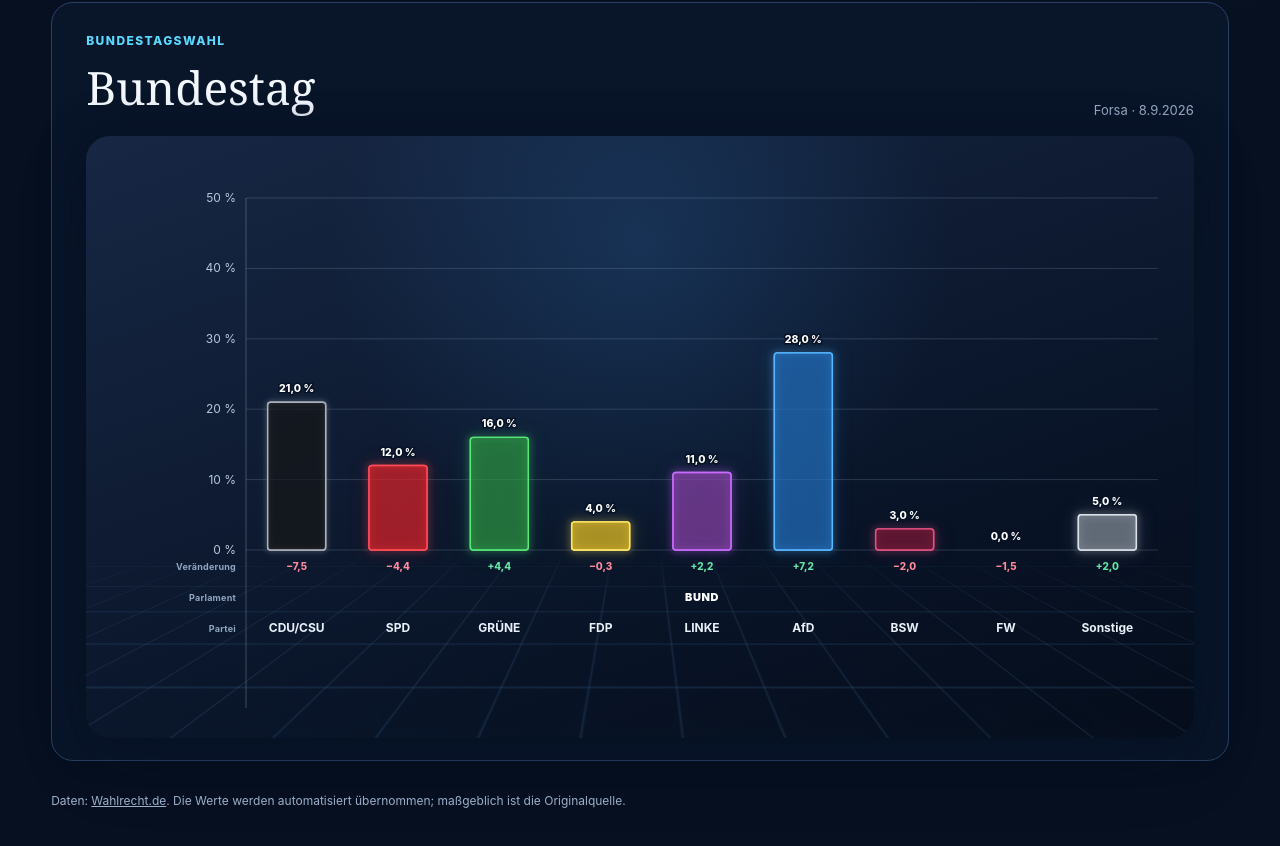
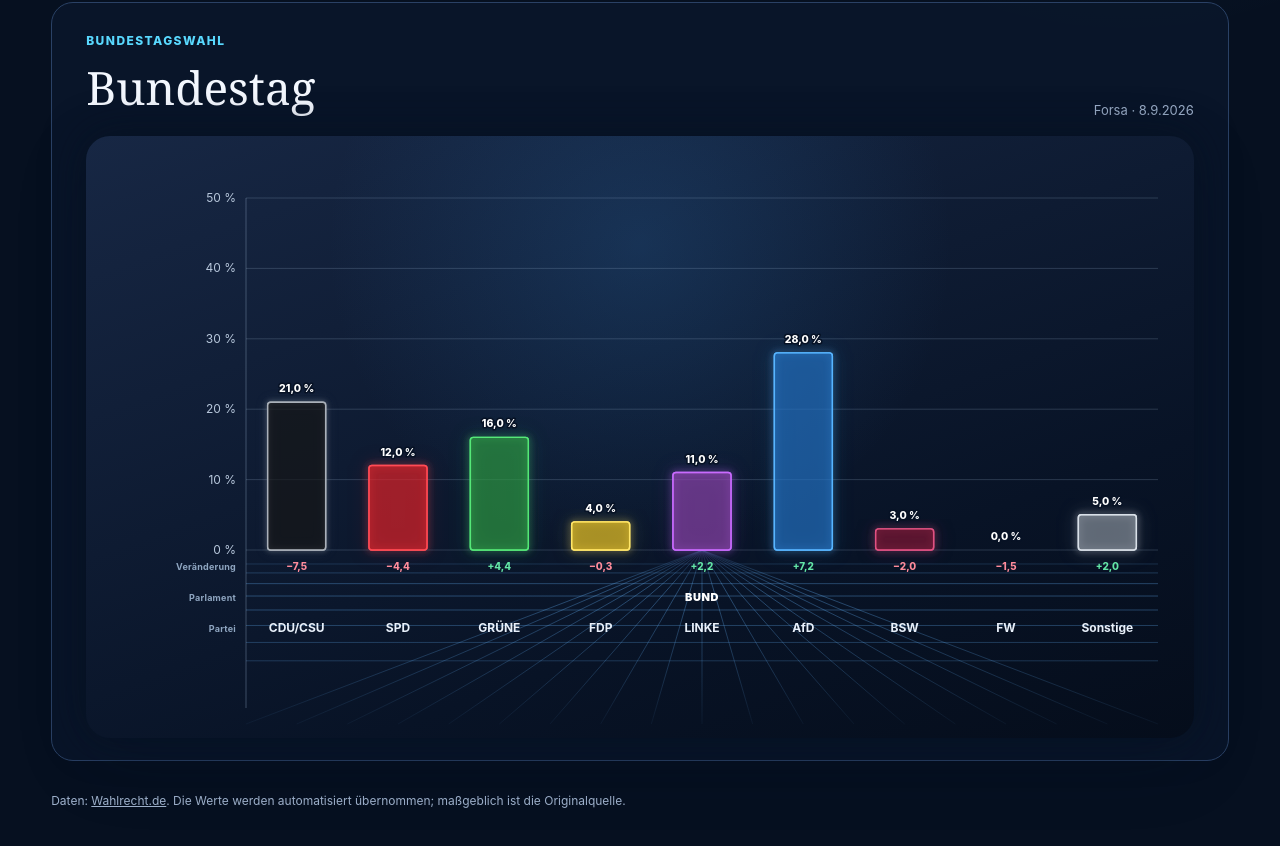
Before and after one commit to charavision/SonntagsfrageView, a plain HTML site: page index.html in a window 1280 px wide. Shown: the part 930-1776 px from the top of the page. Drawn offline with Linux system fonts and the light colour scheme.

Commit message:
Gitterboden am Original ausrichten

```diff
--- a/app.js
+++ b/app.js
@@ -189,6 +189,7 @@ function render(animate = true) {
     : Math.max(availableWidth, margin.left + margin.right + visiblePlotWidth * (totalBarCount / visibleBarLimit));
   const height = compact ? 520 : 590;
   const innerH = height - margin.top - margin.bottom;
+  const baselineY = margin.top + innerH;
   const chartW = width - margin.left - margin.right;
   const groupWidth = chartW / parties.length;
   const maxValue = Math.max(50, ...series.flatMap(item => parties.map(party => item.poll.values[party] || 0)));
@@ -198,7 +199,13 @@ function render(animate = true) {
   els.chart.setAttribute("height", height);
 
   const defs = svgEl("defs");
-  defs.innerHTML = parties.map((party, index) => {
+  defs.innerHTML = `<linearGradient id="floor-line-fade" x1="0" y1="${baselineY}" x2="0" y2="${height}" gradientUnits="userSpaceOnUse">
+      <stop offset="0" stop-color="#65b6ff" stop-opacity=".08"/>
+      <stop offset=".22" stop-color="#65b6ff" stop-opacity=".34"/>
+      <stop offset=".68" stop-color="#65b6ff" stop-opacity=".2"/>
+      <stop offset="1" stop-color="#65b6ff" stop-opacity=".04"/>
+    </linearGradient>
+    <filter id="floor-soft" x="-10%" y="-10%" width="120%" height="120%"><feGaussianBlur stdDeviation="1.25"/></filter>` + parties.map((party, index) => {
     const glow = PARTY_META[party].glow;
     const union = party === "CDU/CSU";
     return `<filter id="bar-glow-${index}" x="-100%" y="-45%" width="300%" height="210%">
@@ -212,6 +219,30 @@ function render(animate = true) {
     </filter>`;
   }).join("");
   els.chart.append(defs);
+
+  const floor = svgEl("g", { class: "perspective-floor", "aria-hidden": "true" });
+  const floorBottom = height - 2;
+  const vanishX = margin.left + chartW / 2;
+  const floorLeft = axisX;
+  const floorRight = width - margin.right;
+  for (let index = 0; index <= 18; index += 1) {
+    const x = floorLeft + ((floorRight - floorLeft) * index) / 18;
+    floor.append(svgEl("line", {
+      x1: vanishX, y1: baselineY, x2: x, y2: floorBottom,
+      stroke: "url(#floor-line-fade)", "stroke-width": compact ? .8 : 1
+    }));
+  }
+  for (let index = 1; index <= 13; index += 1) {
+    const progress = index / 13;
+    const y = baselineY + (floorBottom - baselineY) * Math.pow(progress, 1.72);
+    const soft = index <= 2 || index >= 11;
+    floor.append(svgEl("line", {
+      x1: floorLeft, y1: y, x2: floorRight, y2: y,
+      stroke: "url(#floor-line-fade)", "stroke-width": compact ? .8 : 1,
+      ...(soft ? { filter: "url(#floor-soft)" } : {})
+    }));
+  }
+  els.chart.append(floor);
 
   for (let tick = 0; tick <= yMax; tick += 10) {
     const y = margin.top + innerH - (tick / yMax) * innerH;
--- a/index.html
+++ b/index.html
@@ -5,7 +5,7 @@
   <meta name="viewport" content="width=device-width, initial-scale=1">
   <meta name="description" content="Interaktive Darstellung aktueller Sonntagsfragen für Bundestag und Landtage.">
   <title>Sonntagsfragen – Bund & Länder</title>
-  <link rel="stylesheet" href="styles.css?v=compact-mobile-poll-copy-34">
+  <link rel="stylesheet" href="styles.css?v=svg-perspective-floor-35">
 </head>
 <body>
   <main>
@@ -72,6 +72,6 @@
     </footer>
   </main>
   <div id="tooltip" class="tooltip" role="tooltip" hidden></div>
-  <script src="app.js?v=compact-mobile-poll-copy-34" defer></script>
+  <script src="app.js?v=svg-perspective-floor-35" defer></script>
 </body>
 </html>
--- a/styles.css
+++ b/styles.css
@@ -69,9 +69,6 @@ h1 { margin: 0; font-family: Georgia, serif; font-size: clamp(48px, 8vw, 104px);
 .chart-heading h2 { font-family: Georgia, serif; font-size: clamp(28px, 4vw, 46px); font-weight: 500; }
 .chart-meta { margin: 0; color: var(--muted); font-size: 13px; text-align: right; }
 .chart-scroll { position: relative; overflow-x: auto; overscroll-behavior-inline: contain; padding-bottom: 12px; border: 0; border-radius: 24px; background: radial-gradient(circle at 50% 18%, rgba(42,103,164,.28), transparent 42%), linear-gradient(160deg, #172744 0%, #081326 70%, #050d1b 100%); box-shadow: 0 0 42px rgba(6,16,32,.72), 0 24px 70px rgba(8,19,38,.18); }
-.chart-scroll::before, .chart-scroll::after { position: absolute; z-index: 0; top: 414px; right: -4%; left: -4%; height: 290px; background: linear-gradient(rgba(90,157,222,.18) 1px, transparent 1px), linear-gradient(90deg, rgba(90,157,222,.18) 1px, transparent 1px); background-size: 44px 28px; content: ""; pointer-events: none; transform: perspective(260px) rotateX(58deg) scaleX(1.08); transform-origin: top center; }
-.chart-scroll::before { opacity: .72; filter: blur(.25px); -webkit-mask-image: linear-gradient(to bottom, transparent 2%, #000 27%, #000 72%, transparent 100%); mask-image: linear-gradient(to bottom, transparent 2%, #000 27%, #000 72%, transparent 100%); }
-.chart-scroll::after { opacity: .34; filter: blur(3px); transform: perspective(260px) rotateX(58deg) scale(1.16); -webkit-mask-image: linear-gradient(to bottom, transparent 35%, #000 92%); mask-image: linear-gradient(to bottom, transparent 35%, #000 92%); }
 #chart { position: relative; z-index: 1; display: block; min-height: 560px; }
 .grid-line { stroke: #9bb4d0; stroke-width: 1; opacity: .22; }
 .axis-label { fill: #b8c8dc; font-size: 12px; }
@@ -116,7 +113,6 @@ footer a { color: inherit; }
   .poll-choice label small { display: none; }
   .chart-section { padding-right: 8px; padding-left: 8px; }
   .chart-scroll { border-radius: 18px; }
-  .chart-scroll::before, .chart-scroll::after { top: 344px; height: 250px; }
   #chart { min-height: 480px; }
   .axis-label { font-size: 10px; }
   .bar-value { font-size: 8px; stroke-width: 2.4px; }
```
